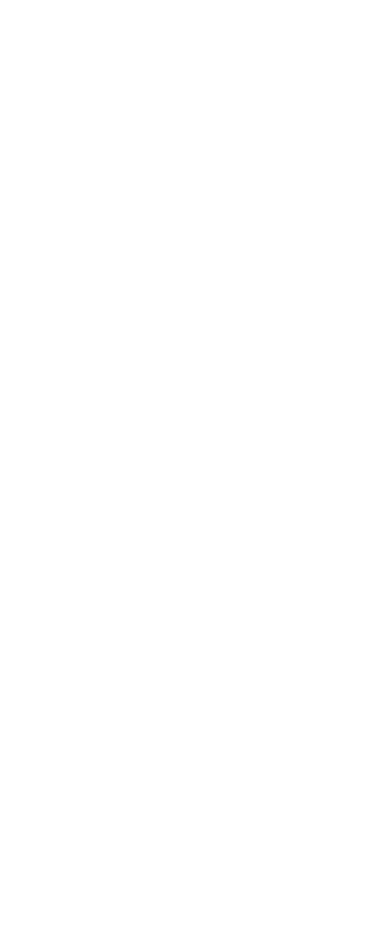
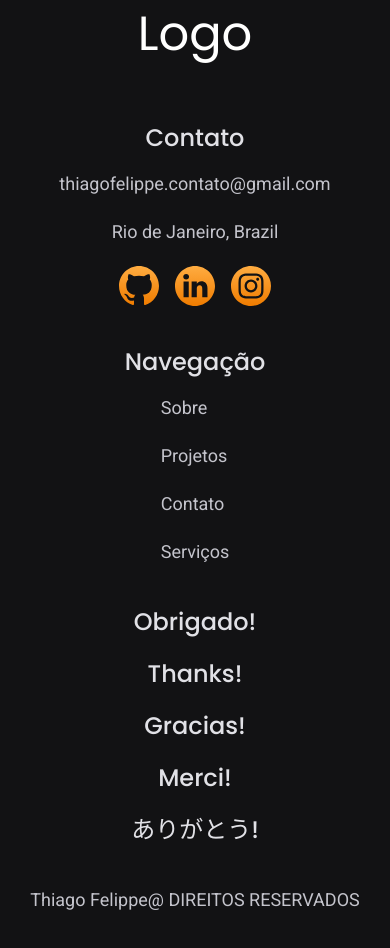
Before and after one commit to othiagofelippe/portfolio, a Next.js app: page / in a window 390 px wide. Shown: the part 6820-7768 px from the top of the page. Before the commit the page ends 6766 px from the top, so only its background shows below. Built offline with nearby package versions, Linux system fonts and the light colour scheme.

Commit message:
Component created: footer

```diff
--- /dev/null
+++ b/src/components/Footer.tsx
@@ -0,0 +1,99 @@
+import Image from 'next/image'
+import { Container } from './Container'
+
+import github from '../assets/socialMedia/github.svg'
+import instagram from '../assets/socialMedia/instagram.svg'
+import linkedin from '../assets/socialMedia/linkedin.svg'
+
+export function Footer() {
+  return (
+    <Container backgroundColor="BLACK">
+      <h2 className="text-5xl text-center font-display text-white sm:text-7xl">
+        Logo
+      </h2>
+      <div className="grid grid-cols-1 lg:grid-cols-3 gap-10 mt-16">
+        <div className="flex flex-col items-center gap-4">
+          <p className="text-gray-200 font-display text-2xl font-medium">
+            Contato
+          </p>
+          <div className="flex flex-col items-center gap-5 ">
+            <p className="text-gray-300 font-sans text-lg">
+              thiagofelippe.contato@gmail.com
+            </p>
+            <p className="text-gray-300 font-sans text-lg">
+              {' '}
+              Rio de Janeiro, Brazil
+            </p>
+            <div className="flex gap-4">
+              <Image src={github} alt="" width={40} height={40} quality={100} />
+              <Image
+                src={linkedin}
+                alt=""
+                width={40}
+                height={40}
+                quality={100}
+              />
+              <Image
+                src={instagram}
+                alt=""
+                width={40}
+                height={40}
+                quality={100}
+              />
+            </div>
+          </div>
+        </div>
+
+        <div className="flex flex-col items-center gap-4">
+          <p className="text-gray-200 font-display text-2xl font-medium">
+            Navegação
+          </p>
+          <ul className="flex flex-col gap-5 text-gray-300 hover: text-lg font-sans">
+            <li>
+              <a className="hover:text-gray-200" href="">
+                Sobre
+              </a>
+            </li>
+            <li>
+              <a className="hover:text-gray-200" href="">
+                Projetos
+              </a>
+            </li>
+            <li>
+              <a className="hover:text-gray-200" href="">
+                Contato
+              </a>
+            </li>
+            <li>
+              <a className="hover:text-gray-200" href="">
+                Serviços
+              </a>
+            </li>
+          </ul>
+        </div>
+
+        <div className="flex flex-col items-center gap-5 ">
+          <p className="text-gray-200 font-display text-2xl font-medium">
+            Obrigado!
+          </p>
+          <p className="text-gray-200 font-display text-2xl font-medium">
+            Thanks!
+          </p>
+          <p className="text-gray-200 font-display text-2xl font-medium">
+            Gracias!
+          </p>
+          <p className="text-gray-200 font-display text-2xl font-medium">
+            Merci!
+          </p>
+          <p className="text-gray-200 font-display text-2xl font-medium">
+            ありがとう!
+          </p>
+        </div>
+
+        <p className="text-lg font-sans text-gray-300 text-center">
+          Thiago Felippe@ DIREITOS RESERVADOS
+        </p>
+      </div>
+    </Container>
+  )
+}
--- a/src/pages/index.tsx
+++ b/src/pages/index.tsx
@@ -1,3 +1,4 @@
+import { Footer } from '@/components/Footer'
 import { About } from '@/templates/About'
 import { Contact } from '@/templates/Contact'
 import { Main } from '@/templates/Main'
@@ -14,6 +15,7 @@
       <Projects />
       <Services />
       <Contact />
+      <Footer />
     </>
   )
 }
```
